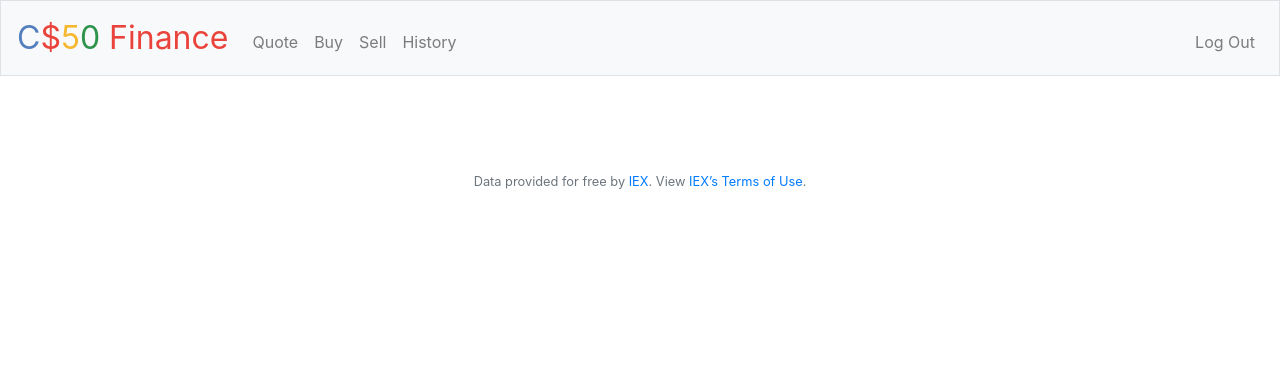
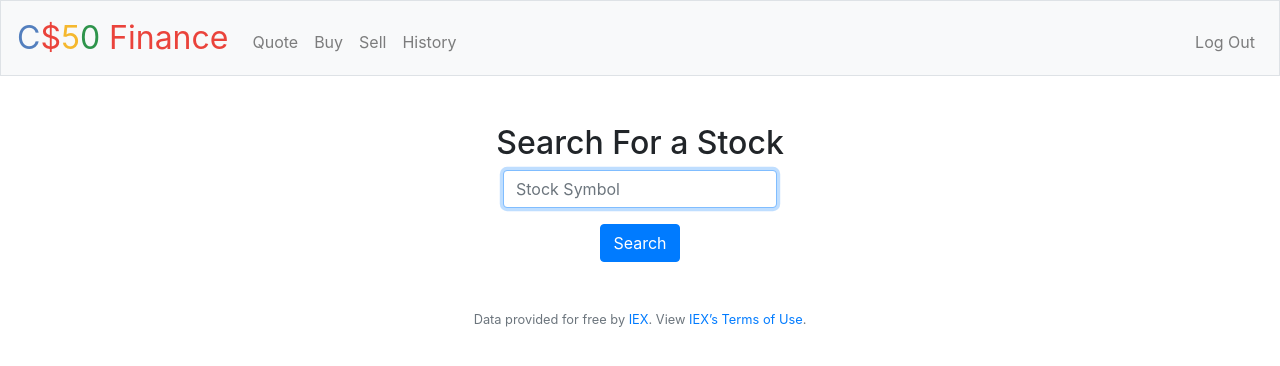
Before and after one commit to acblackburn/CS50-Finance, a Flask app: page /quote in a window 1280 px wide. Shown: the top 366 px of the page. Run offline with Flask 2, Linux system fonts and the light colour scheme; the visitor is signed in with stand-in values (Sample User, id 1); some libraries are stand-ins or nearby versions.

Commit message:
Added stock quote funtionality

```diff
--- a/application.py
+++ b/application.py
@@ -51,7 +51,11 @@ def index():
 @login_required
 def buy():
     """Buy shares of stock"""
-    return apology("TODO")
+
+    if session.method == "POST":
+        pass
+    else:
+        return render_template("buy.html")
 
 
 @app.route("/history")
@@ -114,7 +118,14 @@ def logout():
 def quote():
     """Get stock quote."""
     if request.method == "POST":
-        pass
+
+        # Ensure a stock is submitted
+        if not request.form.get("symbol"):
+            return apology("You must provide a stock.", 403)
+
+        stock_symbol = request.form.get("symbol")
+        stock = lookup(stock_symbol)
+        return render_template("quoted.html", stock)
     else:
         return render_template("quote.html")
 
@@ -123,7 +134,7 @@ def quote():
 def register():
     """Register new user."""
 
-    # Clear any current user session.
+    # Clear any current user session
     session.clear()
 
     if request.method == "POST":
--- a/templates/quote.html
+++ b/templates/quote.html
@@ -4,11 +4,12 @@
     Stock Search
 {% endblock %}
 
-{% block body %}
+{% block main %}
     <h2>Search For a Stock</h2>
-    <form action="/register" method="post">
+    <form action="/quote" method="post">
         <div class="form-group">
             <input autocomplete="off" autofocus class="form-control" name="symbol" placeholder="Stock Symbol" type="text">
         </div>
-    <button class="btn btn-primary" type="submit">Search</button>
+        <button class="btn btn-primary" type="submit">Search</button>
+    </form>
 {% endblock %}
```
Also changed, not shown: templates/quoted.html (+6 -2 lines).
